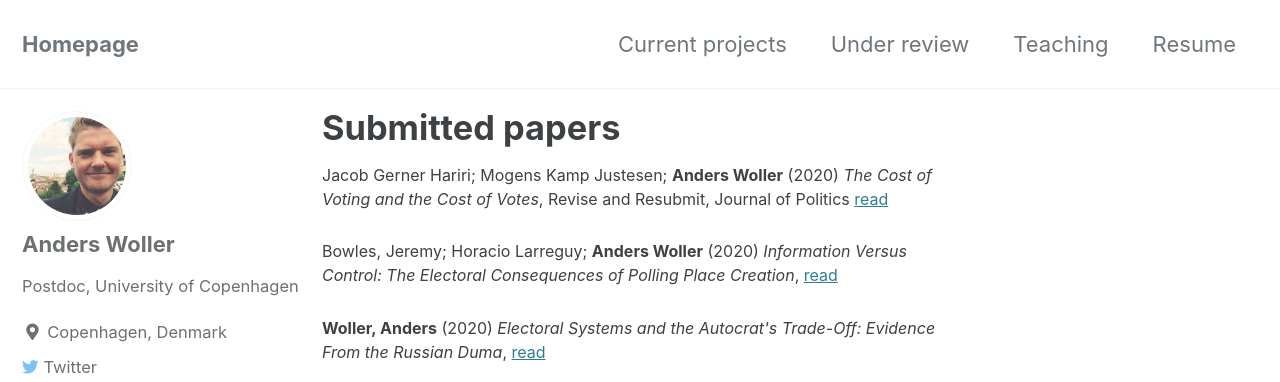
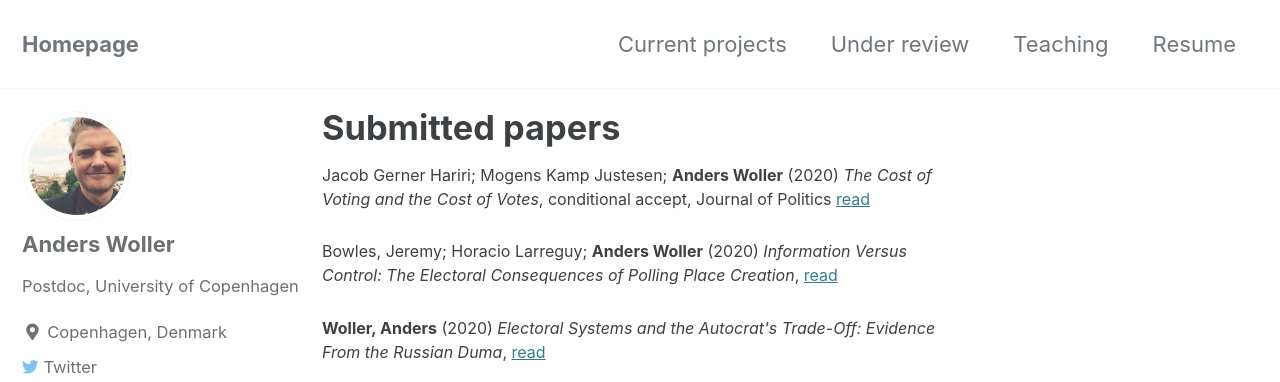
Before and after one commit to AndersWoller/AndersWoller.github.io, a Jekyll site: the page built from _pages/publications.md, in a window 1280 px wide. Shown: the top 382 px of the page. Built offline with Jekyll 4.4.1, drawn with Linux system fonts in a browser that asks for light colours; cached includes are drawn as plain includes.

Commit message:
Update publications.md

```diff
--- a/_pages/publications.md
+++ b/_pages/publications.md
@@ -4,7 +4,7 @@
 author_profile: true
 ---
 
-<p style="font-size:16px"> Jacob Gerner Hariri; Mogens Kamp Justesen; <b>Anders Woller</b> (2020) <i>The Cost of Voting and the Cost of Votes</i>, Revise and Resubmit, Journal of Politics <a href="https://www.dropbox.com/s/mclemsowke1bikh/CostVoting_jop.pdf?dl=0">read</a> <p/>
+<p style="font-size:16px"> Jacob Gerner Hariri; Mogens Kamp Justesen; <b>Anders Woller</b> (2020) <i>The Cost of Voting and the Cost of Votes</i>, conditional accept, Journal of Politics <a href="https://www.dropbox.com/s/mclemsowke1bikh/CostVoting_jop.pdf?dl=0">read</a> <p/>
 
 <p style="font-size:16px"> Bowles, Jeremy; Horacio Larreguy; <b>Anders Woller</b> (2020) <i>Information Versus Control: The Electoral Consequences of Polling Place Creation</i>, <a href="https://www.dropbox.com/s/r8syn46829kzhko/draft_5.pdf?dl=0">read</a> <p/>
 
```
